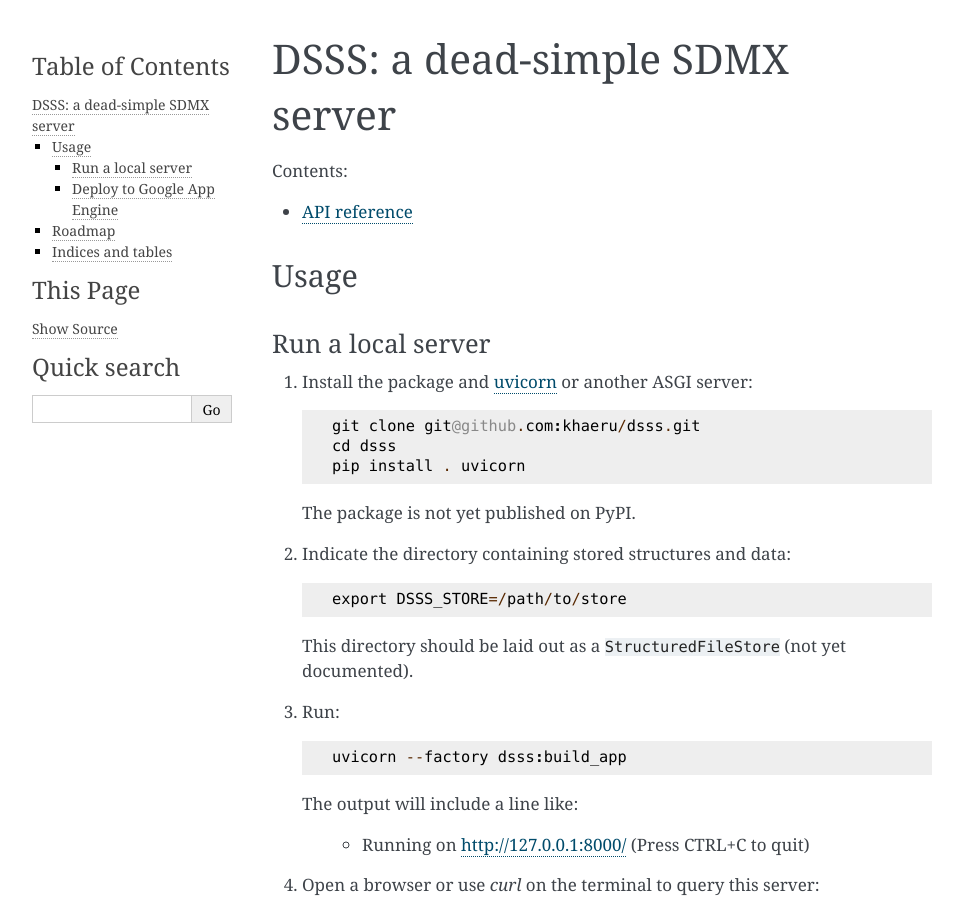
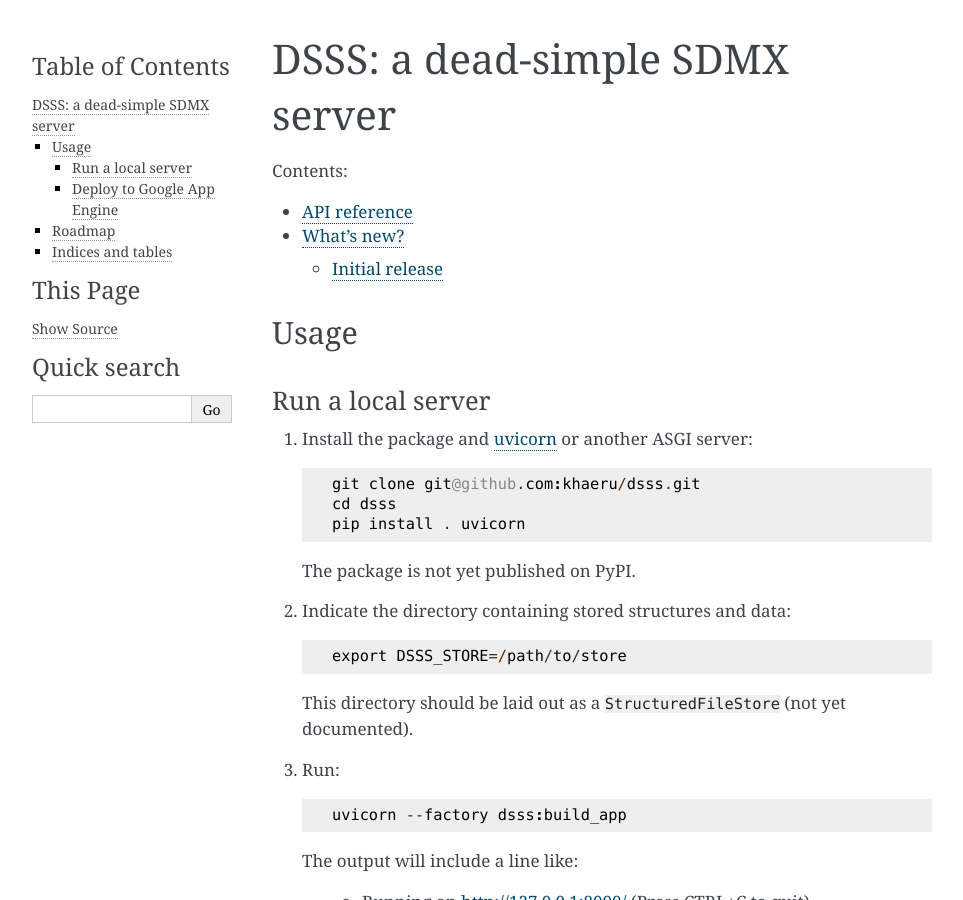
Before and after one commit to khaeru/dsss, a Sphinx documentation site: the page built from doc/index.rst, in a window 1280 px wide and 900 px high. Shown: the whole window, without its empty margins (148-1111 px from the left). Built offline with Sphinx 7.4.7, drawn with Linux system fonts in a browser that asks for light colours.

Commit message:
Add doc/whatsnew

```diff
--- a/doc/index.rst
+++ b/doc/index.rst
@@ -6,6 +6,7 @@ DSSS: a dead-simple SDMX server
    :caption: Contents:
 
    api
+   whatsnew
 
 Usage
 =====
--- /dev/null
+++ b/doc/whatsnew.rst
@@ -0,0 +1,5 @@
+What's new?
+***********
+
+Initial release
+===============
```
